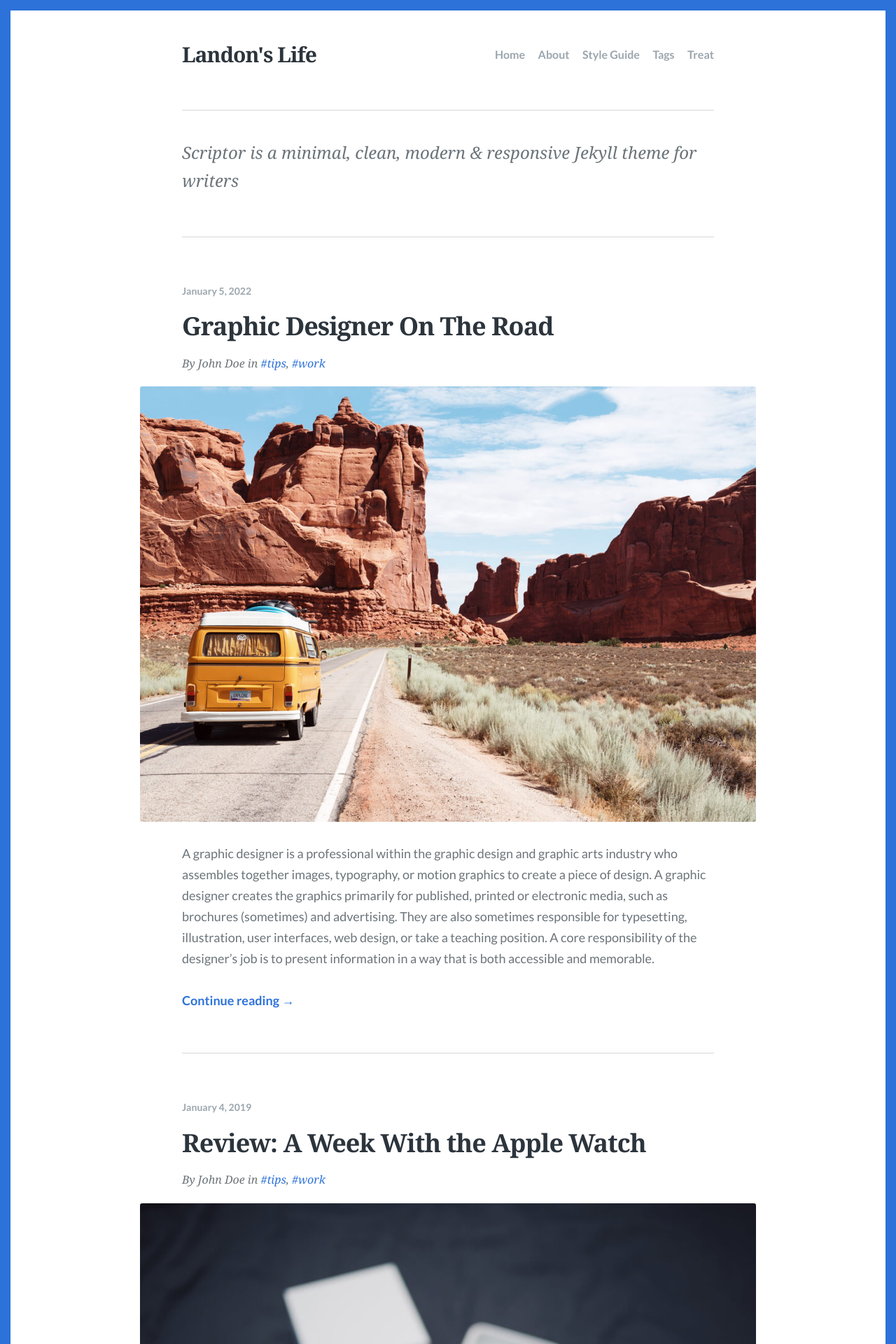
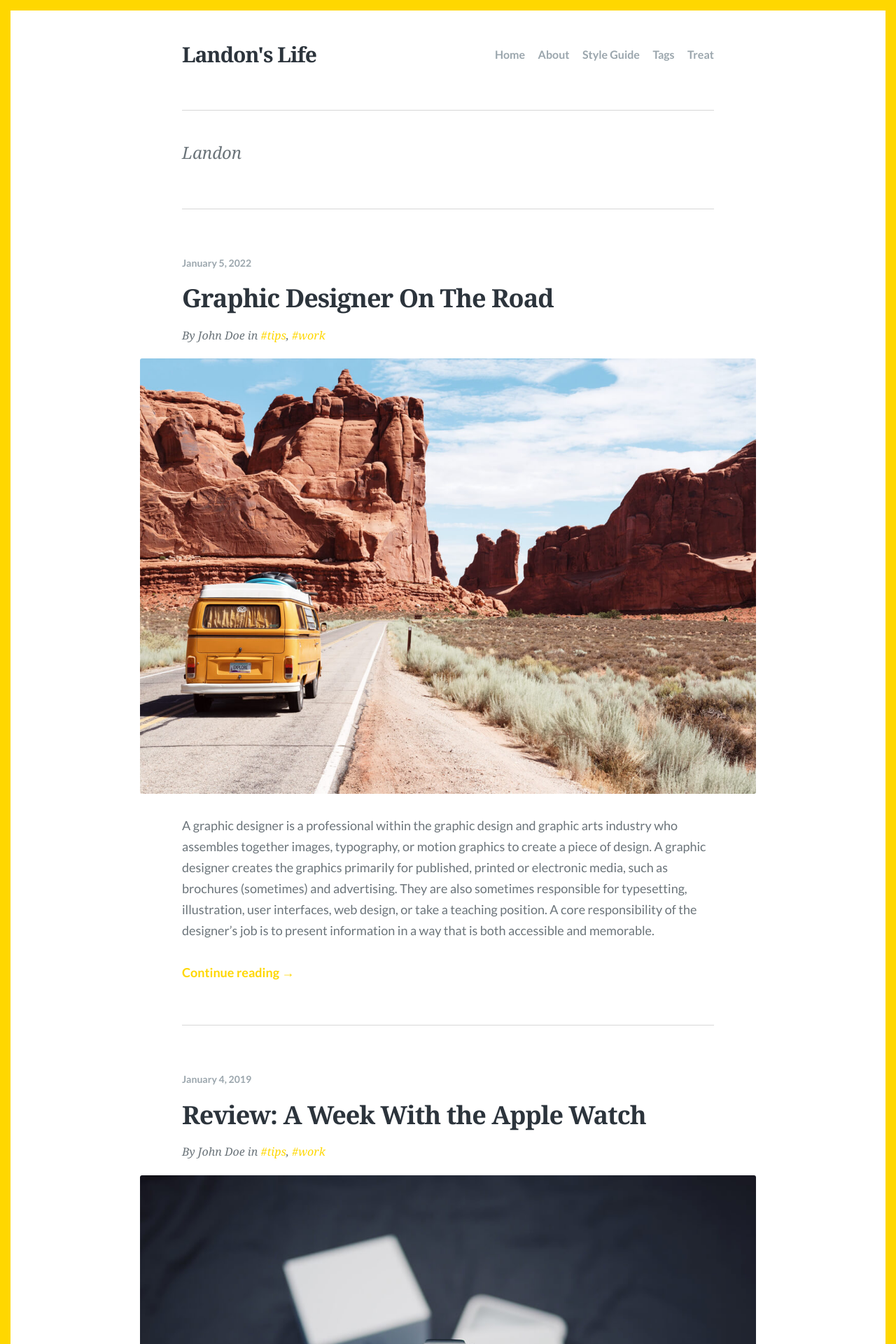
Before and after one commit to LandonMelton/ParkerMeltons, a Jekyll site: the page built from index.html, in a window 1280 px wide. Shown: the top 1920 px of the page at 70% size. Built offline with Jekyll 4.4.1, drawn with Linux system fonts in a browser that asks for light colours; some web fonts are replaced; the list of posts is cut into pages by our own code.

Commit message:
Update _config.yml
Change color

```diff
--- a/_config.yml
+++ b/_config.yml
@@ -12,7 +12,7 @@ lang: en-US
 title: "Landon's Life"
 
 # A description of your site for meta tag, search engine results.
-description: "Scriptor is a minimal, clean, modern & responsive Jekyll theme for writers"
+description: "Landon"
 
 # The subpath of your site, e.g. /blog, for generating urls.
 baseurl: ""
@@ -43,7 +43,7 @@ navigation:
 disqus: justgoodthemes
 
 # Colors
-accent_color: '#2d72d9'
+accent_color: '#FFD700'
 
 # Site footer
 footer:
```
